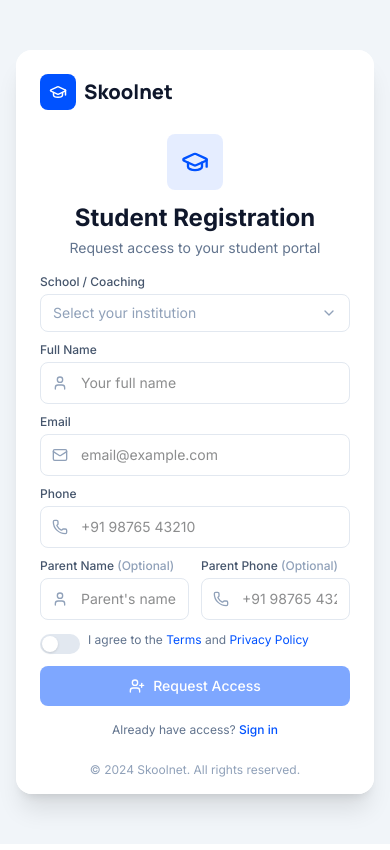
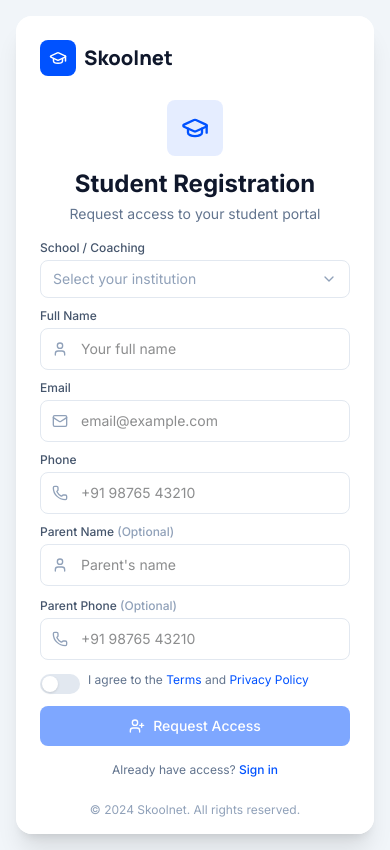
Before and after one commit to md-sonu07/skoolnet, a React (Vite) app: page /auth/student/signup in a window 390 px wide. Built offline with nearby package versions, Linux system fonts and the light colour scheme.

Commit message:
refactor(ui): enhance student signup form with responsive grid layout
Modify the parent name and phone input grid to use responsive classes, ensuring better layout on smaller screens by stacking fields vertically on mobile devices. This improves usability without altering functionality.

```diff
--- a/src/pages/auth/Student/Signup.jsx
+++ b/src/pages/auth/Student/Signup.jsx
@@ -101,7 +101,7 @@
           </div>
 
           {/* Parent Name & Phone (Optional) - Side by side */}
-          <div className="grid grid-cols-2 gap-3">
+          <div className="grid sm:grid-cols-2 gap-3">
             <div>
               <label className="block text-xs font-medium text-slate-600 mb-1">Parent Name <span className="text-slate-400">(Optional)</span></label>
               <div className="relative">
```
